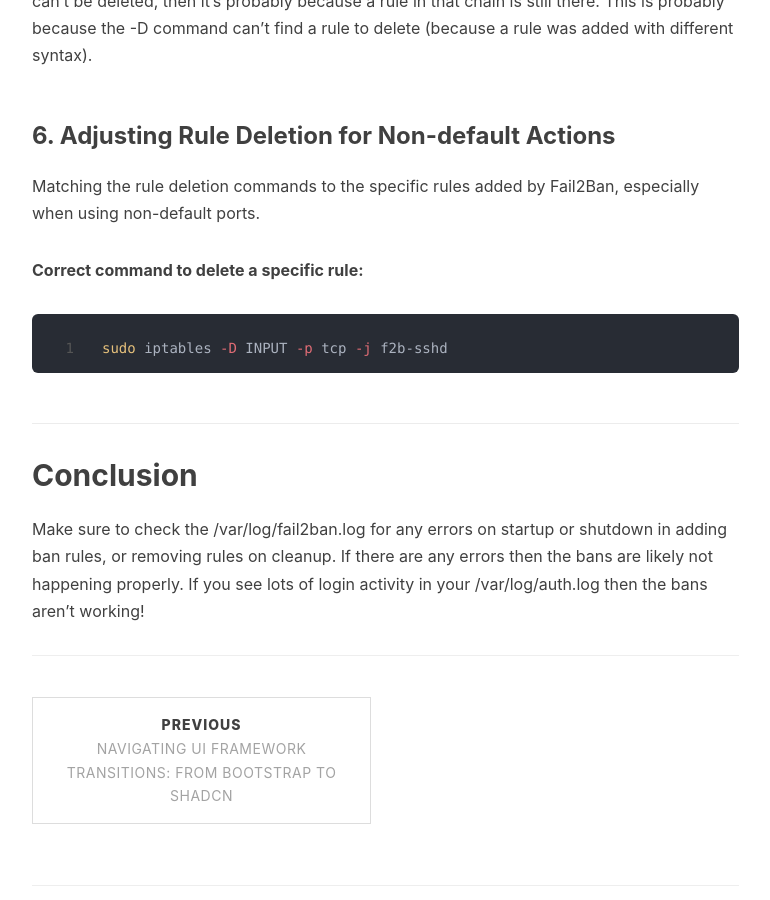
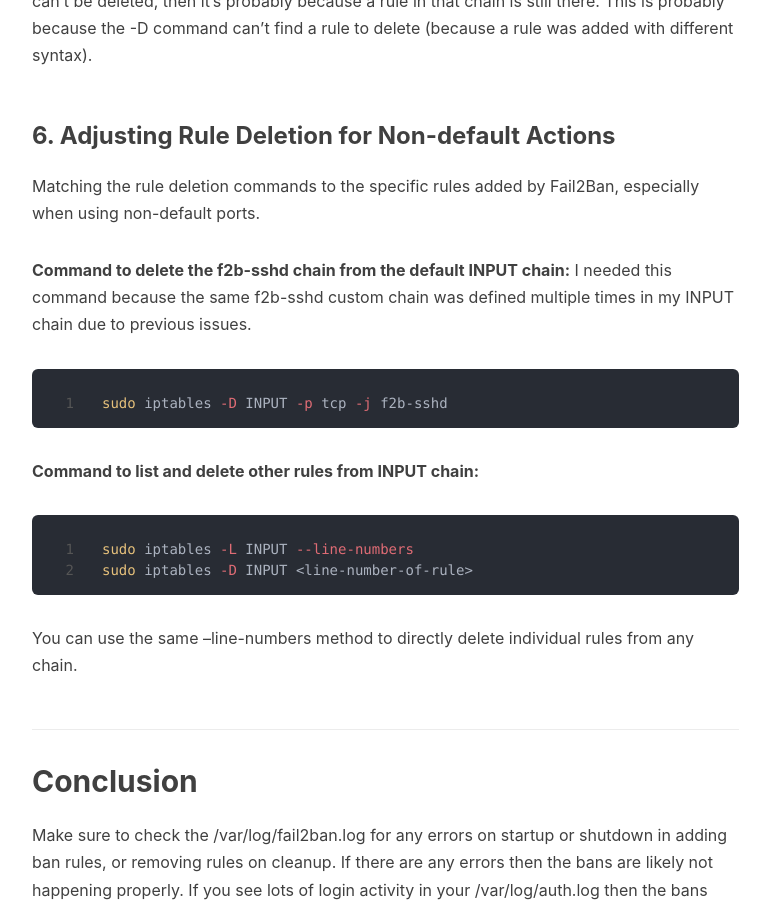
Before and after one commit to augchan42/augchan42.github.io, a Jekyll site: the page built from _posts/2024-06-03-Securing SSH.md, in a window 1280 px wide and 900 px high, scrolled down 4077 px. Shown: the whole window, without its empty margins (233-1003 px from the left). Built offline with Jekyll 4.4.1, drawn with Linux system fonts in a browser that asks for light colours; nearby versions of some CDN libraries; comment, search, counter and statistics services are not loaded.

Commit message:
more ssh post fixes

````diff
--- a/_posts/2024-06-03-Securing SSH.md
+++ b/_posts/2024-06-03-Securing SSH.md
@@ -125,10 +125,20 @@ BTW, all rules must be deleted before a chain can be deleted (-X).  If you see a
 ### 6. Adjusting Rule Deletion for Non-default Actions
 Matching the rule deletion commands to the specific rules added by Fail2Ban, especially when using non-default ports.
 
-**Correct command to delete a specific rule:**
+**Command to delete the f2b-sshd chain from the default INPUT chain:**
+I needed this command because the same f2b-sshd custom chain was defined multiple times in my INPUT chain due to previous issues.
+
 ```bash
 sudo iptables -D INPUT -p tcp -j f2b-sshd
 ```
+
+**Command to list and delete other rules from INPUT chain:**
+```bash
+sudo iptables -L INPUT --line-numbers
+sudo iptables -D INPUT <line-number-of-rule>
+```
+
+You can use the same --line-numbers method to directly delete individual rules from any chain.
 
 ## Conclusion
 Make sure to check the /var/log/fail2ban.log for any errors on startup or shutdown in adding ban rules, or removing rules on cleanup.  If there are any errors then the bans are likely not happening properly.  If you see lots of login activity in your /var/log/auth.log then the bans aren't working!
````
